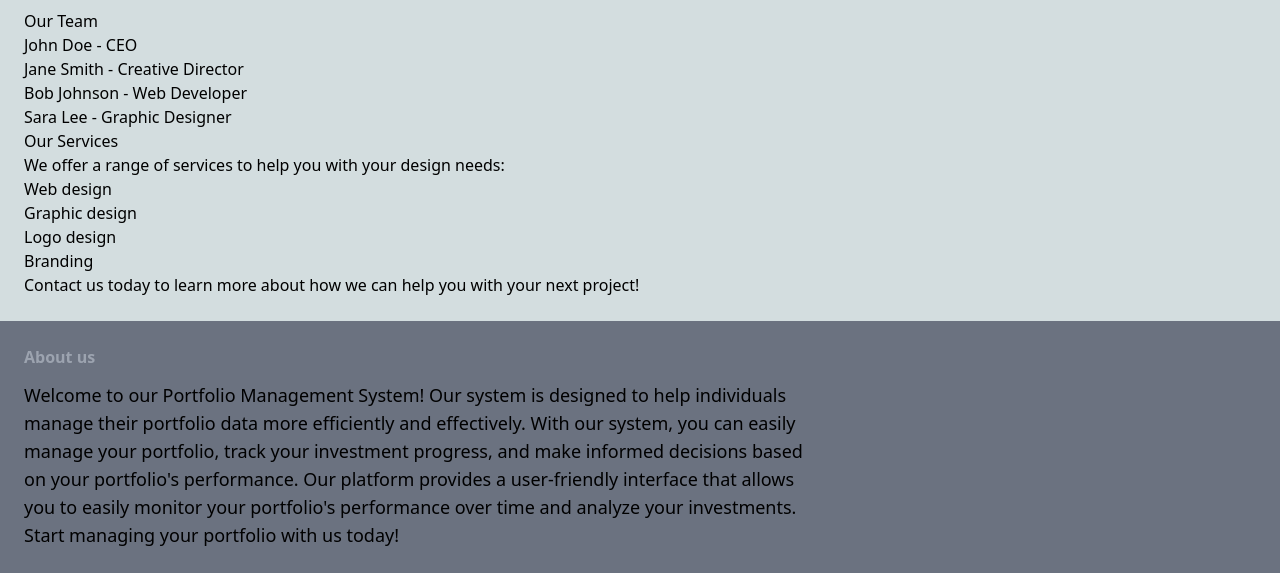
After one commit to AchalBhangre/CPP-PortfolioApp, a Django app: page /portFolioApp/about/ in a window 1280 px wide. The commit adds this page. Shown: the part 420-993 px from the top of the page. Run offline with Django 3.2, Linux system fonts and the light colour scheme; some libraries are stand-ins or nearby versions.

Commit message:
added about . page

```diff
--- a/portFolioApp/urls.py
+++ b/portFolioApp/urls.py
@@ -11,7 +11,6 @@ urlpatterns = [
     path('view_portfolio', views.view_portfolio, name='view_portfolio'),
     path('portfolio_list', views.portfolio_list, name='portfolio_list'),
     path('registrations/<int:registration_id>/', views.registration_details, name='registration_details'),
-   path('portfolio_detail/<int:portfolio_id>/', views.portfolio_detail, name='portfolio_detail'),
-  # path('portfolio-image/<int:image_id>/', views.portfolio_image_details, name='portfolio_image_details')
-
+    path('portfolio_detail/<int:portfolio_id>/', views.portfolio_detail, name='portfolio_detail'),
+    path('about/', views.about, name='about'),
 ]
--- a/portFolioApp/views.py
+++ b/portFolioApp/views.py
@@ -81,3 +81,10 @@ def portfolio_list(request):
 def registration_details(request, registration_id):
     registration = get_object_or_404(PortfolioRegistration, pk=registration_id)
     return render(request, 'registration_details-Merge.html', {'registration': registration})
+
+
+def about(request):
+    """
+    Function to render the about page of the application
+    """
+    return render(request, 'about.html')
--- /dev/null
+++ b/templates/about.html
@@ -0,0 +1,51 @@
+
+{% extends 'base.html' %}
+{% block content %}
+<html>
+  <head>
+    <title>About Us</title>
+
+  </head>
+  <body>
+    <h1>About Us</h1>
+    <p>Welcome to our portfolio Site! We are a team of passionate professionals who are dedicated to creating stunning designs that inspire and engage our clients. Our goal is to help you bring your vision to life, no matter how big or small.</p>
+
+    <div class="gallery">
+      <img src="https://picsum.photos/200" alt="Image 1">
+      <img src="https://picsum.photos/201" alt="Image 2">
+      <img src="https://picsum.photos/202" alt="Image 3">
+      <img src="https://picsum.photos/203" alt="Image 4">
+    </div>
+
+    <h2>Our Team</h2>
+    <ul>
+      <li>John Doe - CEO</li>
+      <li>Jane Smith - Creative Director</li>
+      <li>Bob Johnson - Web Developer</li>
+      <li>Sara Lee - Graphic Designer</li>
+    </ul>
+
+    <h2>Our Services</h2>
+    <p>We offer a range of services to help you with your design needs:</p>
+    <ul>
+      <li>Web design</li>
+      <li>Graphic design</li>
+      <li>Logo design</li>
+      <li>Branding</li>
+    </ul>
+
+    <p>Contact us today to learn more about how we can help you with your next project!</p>
+
+    <style>
+      .gallery {
+        display: flex;
+        flex-wrap: wrap;
+      }
+      .gallery img {
+        width: 200px;
+        margin: 10px;
+      }
+    </style>
+  </body>
+</html>
+{% endblock %}
--- a/templates/base.html
+++ b/templates/base.html
@@ -8,7 +8,11 @@
         <link rel="stylesheet" href="https://cdnjs.cloudflare.com/ajax/libs/font-awesome/4.7.0/css/font-awesome.min.css">
         <script src="https://cdn.tailwindcss.com"></script>
         <title>{% block title %}{% endblock %} Portfolio Management System  </title>
-
+    <style>
+            body {
+                background-color: #D3DDDF;
+            }
+        </style>
 
 
     </head>
@@ -24,7 +28,7 @@
             {% if user.is_authenticated %}
     <div class="flex items-center space-x-6" style="color: #8B8B00;">
          <a href="{% url 'view_portfolio' %}" class="text-lg font-semibold hover:text-gray-500">Home</a>
-        <a href="#" class="text-lg font-semibold hover:text-gray-500">About</a>
+        <a href="{%url 'about' %}" class="text-lg font-semibold hover:text-gray-500">About</a>
        <a href="{% url 'portfolio_registration_view' %}" class="text-lg font-semibold hover:text-gray-500">Add Portfolio</a>
        <a href="{% url 'portfolio_list' %}" class="text-lg font-semibold hover:text-gray-500">View Portfolio</a>
 
@@ -51,7 +55,9 @@
     <h3 class="mb-3 font-semibold text-gray-400">About us</h3>
     <div class="font-sans leading-relaxed">
       <p class="text-lg text-lightgoldenrod-400">
-        Welcome to our student management system! Our system is designed to help educational institutions manage their student data more
-        efficiently and effectively. With our system, you can easily manage student information, track academic progress, and communicate
-        with students and their families.
+        Welcome to our Portfolio Management System! Our system is designed to help individuals manage
+        their portfolio data more efficiently and effectively. With our system, you can easily manage your
+        portfolio, track your investment progress, and make informed decisions based on your portfolio's performance.
+        Our platform provides a user-friendly interface that allows you to easily monitor
+        your portfolio's performance over time and analyze your investments. Start managing your portfolio with us today!
       </p>
--- a/templates/image_list.html
+++ b/templates/image_list.html
@@ -9,7 +9,7 @@
       <div class="img-container">
         {% if img.registration %}
           <a href="{% url 'registration_details' registration_id=img.registration.id %}">
-            <img src="{{ img.image.url }}" alt="{{ img.image.name }}">
+            <img src="{{ img.image.url }}" alt="{{ img.image.name }}" title="Click to view details" style="font-size: 36px;">
           </a>
         {% endif %}
       </div>
--- a/templates/portfolio_list.html
+++ b/templates/portfolio_list.html
@@ -12,7 +12,7 @@
         <p>Portfolio Images:</p>
         <ul>
           {% for image in registration.portfolio_images.all %}
-            <li> <img src="{{ image.image.url }}" alt="{{ image.title }}" style="object-fit: contain; width: 50%; height: 50%;"></li>
+            <li> <img src="{{ image.image.url }}" alt="{{ image.image.title }}" style="object-fit: contain; width: 50%; height: 50%;"></li>
           {% empty %}
             <li>No images found.</li>
           {% endfor %}
```
Also changed, not shown: templates/portfolio_detail.html (+35 -15 lines).
